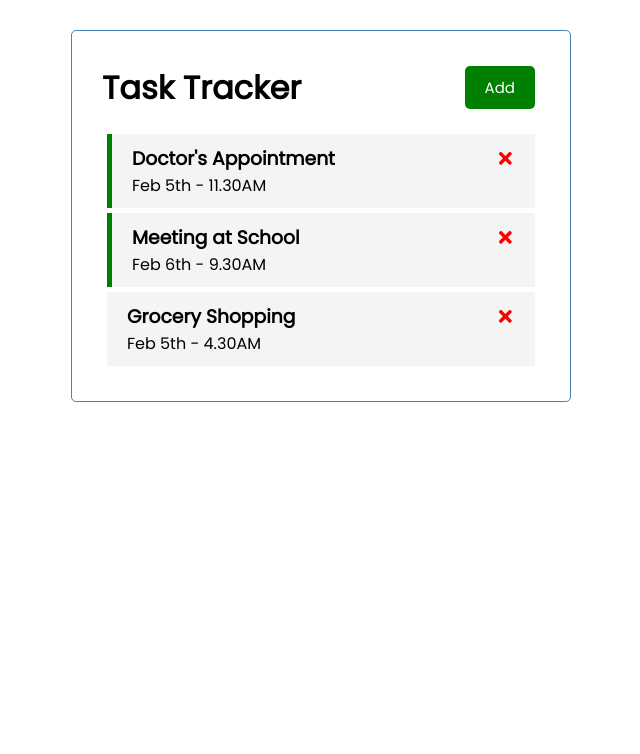
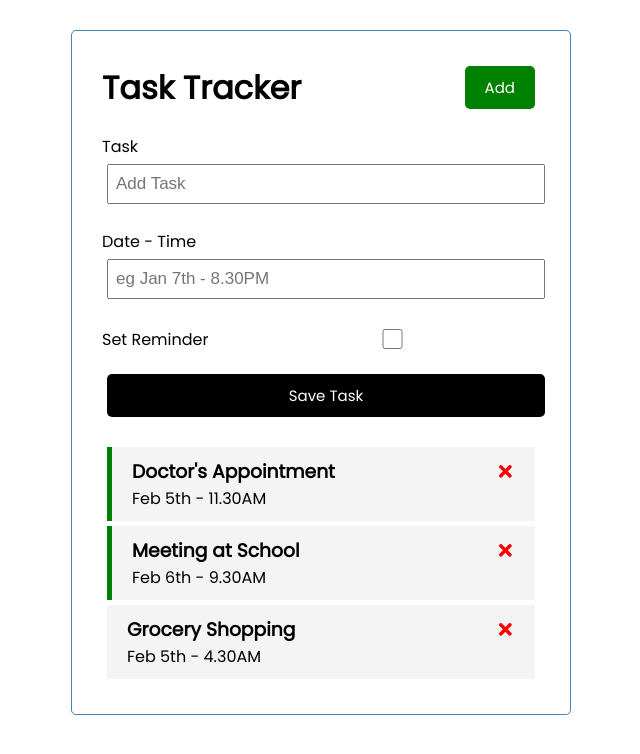
Before and after one commit to prathambusa/react-task-tracker, a React (Create React App) app: page / in a window 1280 px wide. Shown: the top 754 px of the page, without its empty margins (319-959 px from the left). Built offline with nearby package versions, Linux system fonts and the light colour scheme.

Commit message:
Added Task adding Functionality

```diff
--- a/public/index.html
+++ b/public/index.html
@@ -13,7 +13,7 @@
 
     <link rel="manifest" href="%PUBLIC_URL%/manifest.json" />
 
-    <title>React App</title>
+    <title>Task Tracker</title>
   </head>
   <body>
     <noscript>You need to enable JavaScript to run this app.</noscript>
--- a/src/App.js
+++ b/src/App.js
@@ -1,5 +1,6 @@
 import Header from "./components/Header";
 import Tasks from "./components/Tasks";
+import AddTask from "./components/AddTask";
 import { useState } from 'react';
 
 function App() {
@@ -9,19 +10,19 @@ function App() {
       {
         id: 1,
         text: "Doctor's Appointment",
-        day: "Feb 5th - 11.30AM",
+        dateTime: "Feb 5th - 11.30AM",
         reminder: true,
       },
       {
         id: 2,
         text: "Meeting at School",
-        day: "Feb 6th - 9.30AM",
+        dateTime: "Feb 6th - 9.30AM",
         reminder: true,
       },
       {
         id: 3,
         text: "Grocery Shopping",
-        day: "Feb 5th - 4.30AM",
+        dateTime: "Feb 5th - 4.30AM",
         reminder: false,
       }
     ]
@@ -33,6 +34,12 @@ function App() {
   }
 
   //Add Task
+  const addTask = (task) => {
+    const id = Math.floor(Math.random()*1000+4)
+    const newTask = {id, ...task}
+    console.log(newTask)
+    setTasks([...tasks,newTask])
+  }
 
   //Set Reminder
   const toggleReminder = (id) => {
@@ -48,6 +55,7 @@ function App() {
   return (
     <div className="container">
       <Header/>
+      <AddTask onAdd={addTask}/>
       {tasks.length > 0 ? (
         <Tasks tasks={tasks} onDelete={deleteTask} onToggle={toggleReminder}/>
         ) : (
--- /dev/null
+++ b/src/components/AddTask.js
@@ -0,0 +1,59 @@
+import React from 'react';
+import {useState} from 'react';
+
+const AddTask = ({onAdd}) => {
+
+    const [text, setText] = useState('');
+    const [dateTime, setDateTime] = useState('');
+    const [reminder, setReminder] = useState(false);
+
+    const onSubmit = (e) => {
+        e.preventDefault();
+
+        if(!text){
+            alert('Please add Task')
+            return
+        }
+
+        onAdd({text, dateTime, reminder})
+
+        setText('')
+        setDateTime('')
+        setReminder(false)
+    }
+
+    return (
+        <form style={{marginBottom: 30}} onSubmit={onSubmit}>
+            <div className="form-control">
+                <label htmlFor="">Task</label>
+                <input
+                    type="text"
+                    placeholder='Add Task'
+                    checked={reminder}
+                    value={text}
+                    onChange={(e)=>setText(e.target.value)} />
+                    {/* 'e' is event object, latest event triggered. value and onChange is like a loop. Whenever anything is typed the state is updated and the
+                    value is text typed. When it is auto cleared, the state is updated again and made blank */}
+            </div>
+            <div className="form-control">
+                <label htmlFor="">Date - Time</label>
+                <input
+                    type="text"
+                    placeholder='eg Jan 7th - 8.30PM '
+                    value={dateTime}
+                    onChange={(e)=>setDateTime(e.target.value)}/>
+            </div>
+            <div className="form-control form-control-check">
+                <label htmlFor=""> Set Reminder</label>
+                <input
+                    type="checkbox"
+                    value={reminder}
+                    onChange={(e)=>setReminder(e.currentTarget.checked)}/>
+            </div>
+
+            <input className='btn btn-block' type="submit" value='Save Task' />
+        </form>
+    )
+}
+
+export default AddTask
--- a/src/components/Task.js
+++ b/src/components/Task.js
@@ -9,7 +9,7 @@ const Task = ({task, onDelete, onToggle}) => {
                 {task.text}
                 <FaTimes onClick={()=>onDelete(task.id)} style={{color: 'red', cursor: 'pointer'}} />
             </h3>
-            <p>{task.day}</p>
+            <p>{task.dateTime}</p>
         </div>
     )
 }
```
